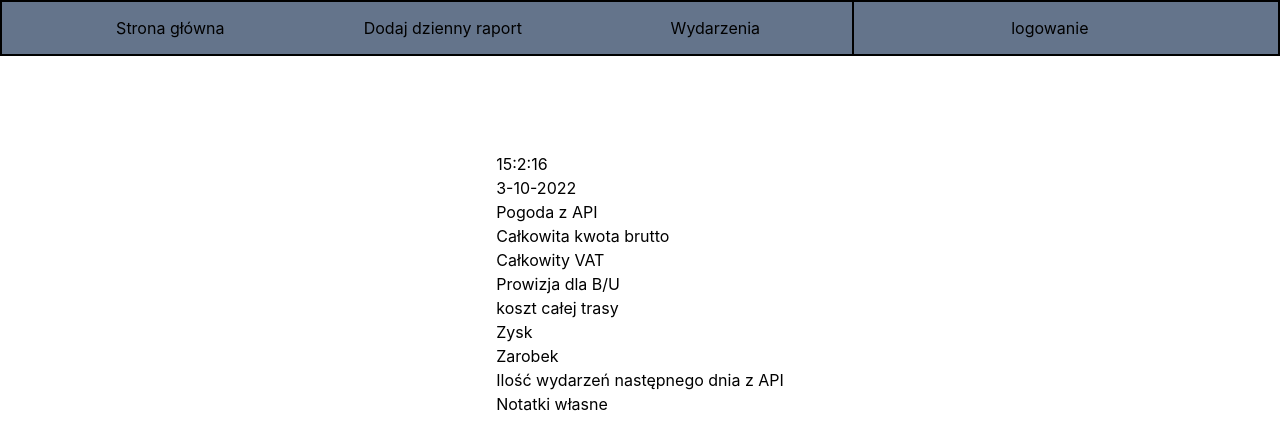
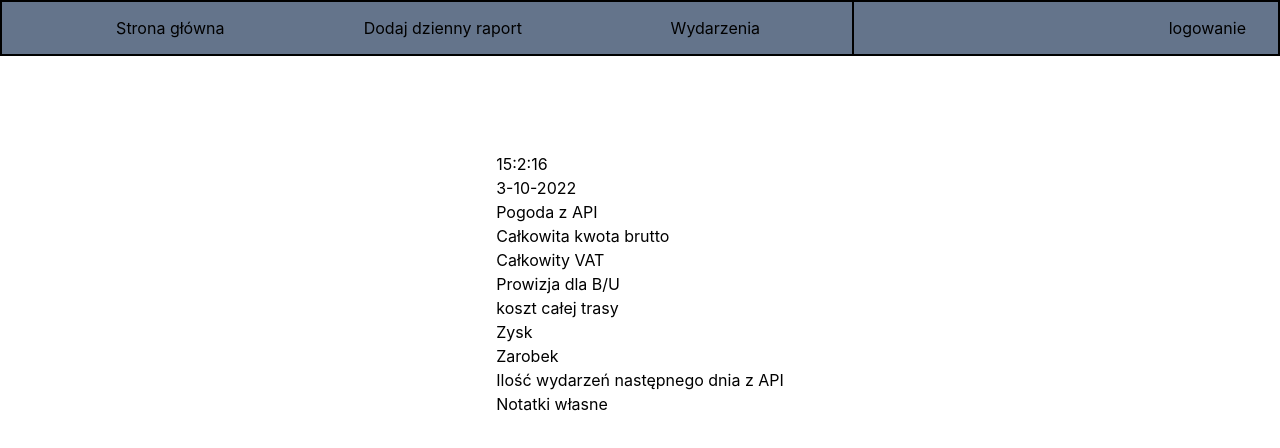
Before and after one commit to radek-zaborski/taxi, a React (Create React App) app: page / in a window 1280 px wide. Shown: the top 448 px of the page. Built offline with nearby package versions, Linux system fonts and the light colour scheme.

Commit message:
correct sheetstyle class

```diff
--- a/src/Components/Header/Header.js
+++ b/src/Components/Header/Header.js
@@ -25,7 +25,7 @@ function Header() {
           </li>
         </ul>
       </nav>
-      <div class="h-full pr-8 w-2/6 h-full border-solid border-l-black border-l flex justify-end items-center justify-center">
+      <div class="h-full pr-8 w-2/6 border-solid border-l-black border-l flex justify-end items-center">
         logowanie
       </div>
     </div>
```
